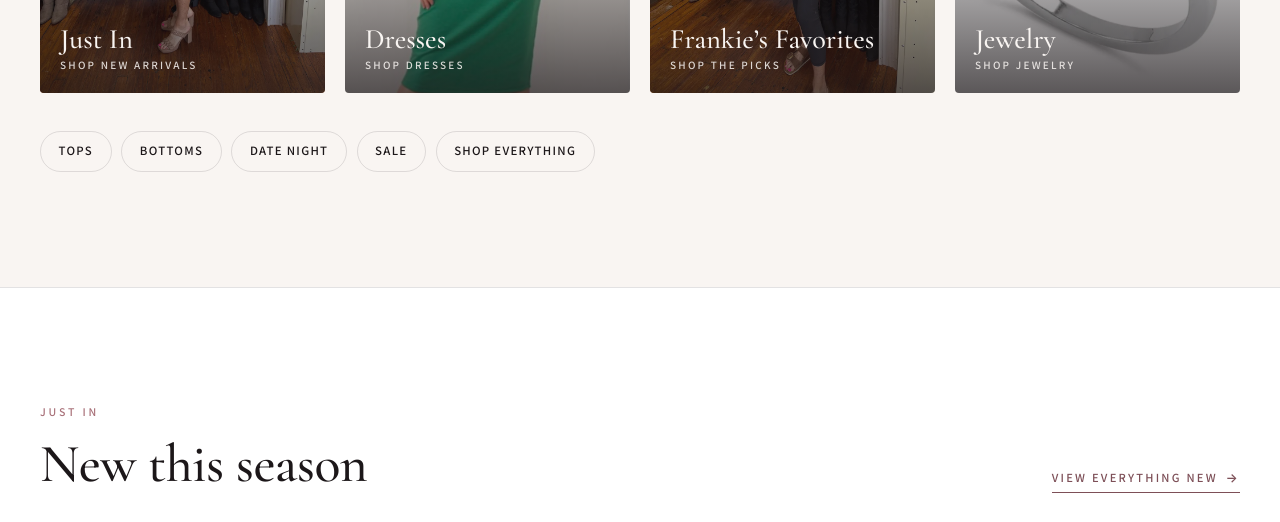
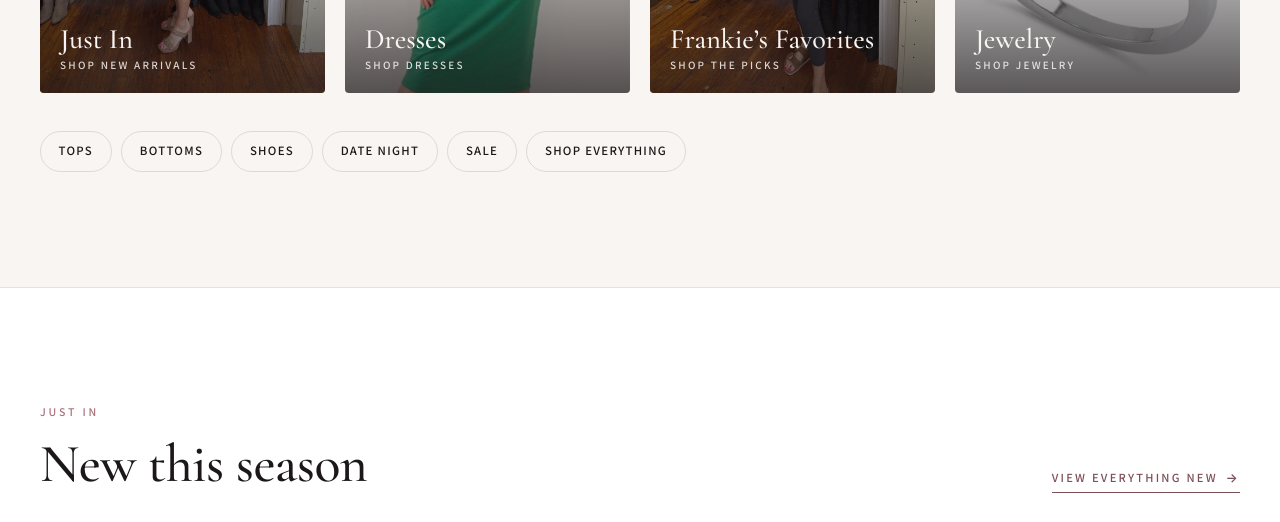
Before and after one commit to adamrutrut-eng/Maude-On-Main, a plain HTML site: page index.html in a window 1280 px wide. Shown: the part 1560-2082 px from the top of the page. Drawn offline with nearby package versions, Linux system fonts and the light colour scheme; no server answers.

Commit message:
Sync products from Shopify

```diff
--- a/index.html
+++ b/index.html
@@ -175,6 +175,7 @@
           <!-- shopify:collections:start -->
           <li><a href="https://maude-on-main.myshopify.com/collections/tops">Tops</a></li>
           <li><a href="https://maude-on-main.myshopify.com/collections/bottoms">Bottoms</a></li>
+          <li><a href="https://maude-on-main.myshopify.com/collections/shoes">Shoes</a></li>
           <li><a href="https://maude-on-main.myshopify.com/collections/date-night">Date Night</a></li>
           <li><a href="https://maude-on-main.myshopify.com/collections/sale">Sale</a></li>
           <li><a href="https://maude-on-main.myshopify.com/collections/all">Shop everything</a></li>
@@ -397,6 +398,7 @@
           <li><a href="https://maude-on-main.myshopify.com/collections/jewelry">Jewelry</a></li>
           <li><a href="https://maude-on-main.myshopify.com/collections/tops">Tops</a></li>
           <li><a href="https://maude-on-main.myshopify.com/collections/bottoms">Bottoms</a></li>
+          <li><a href="https://maude-on-main.myshopify.com/collections/shoes">Shoes</a></li>
           <li><a href="https://maude-on-main.myshopify.com/collections/date-night">Date Night</a></li>
           <li><a href="https://maude-on-main.myshopify.com/collections/sale">Sale</a></li>
           <li><a href="https://maude-on-main.myshopify.com/collections/all">All products</a></li>
```
